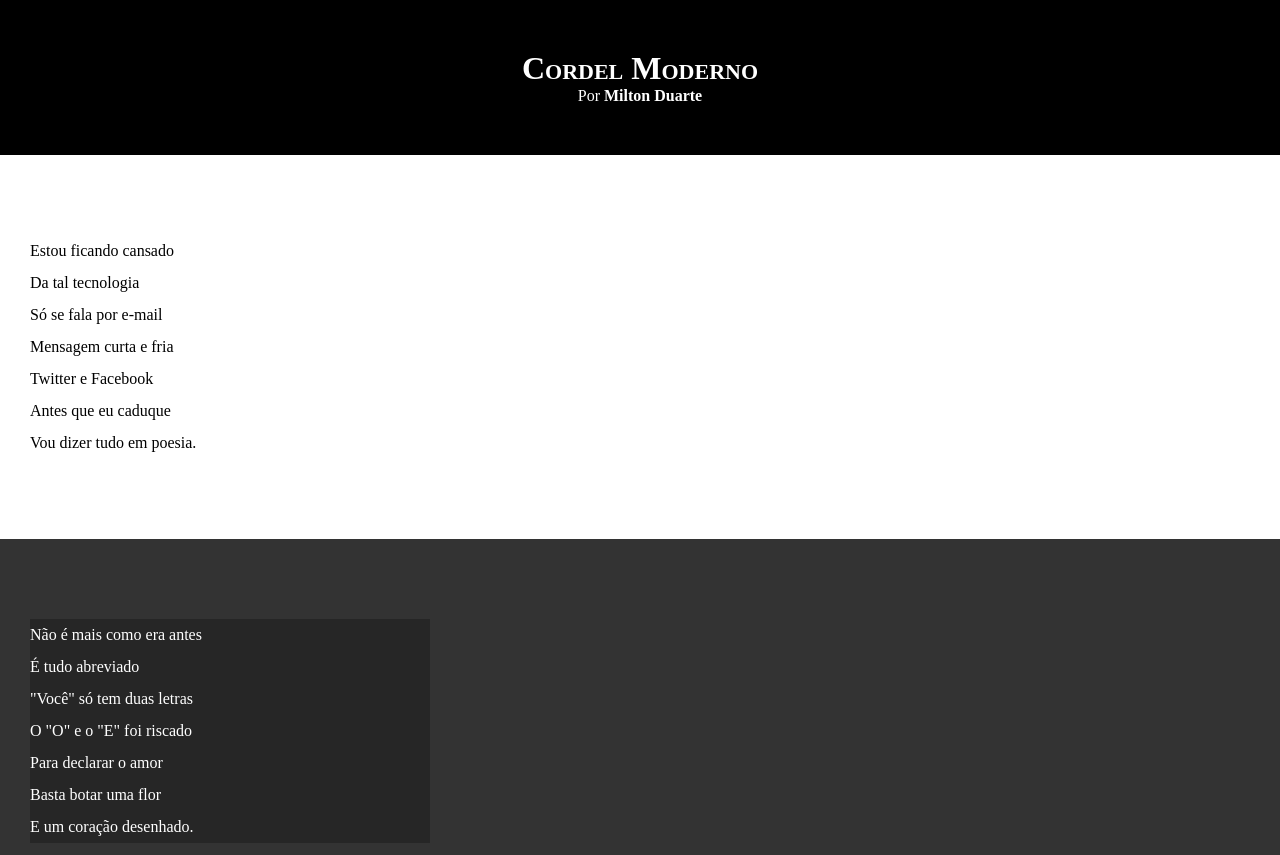
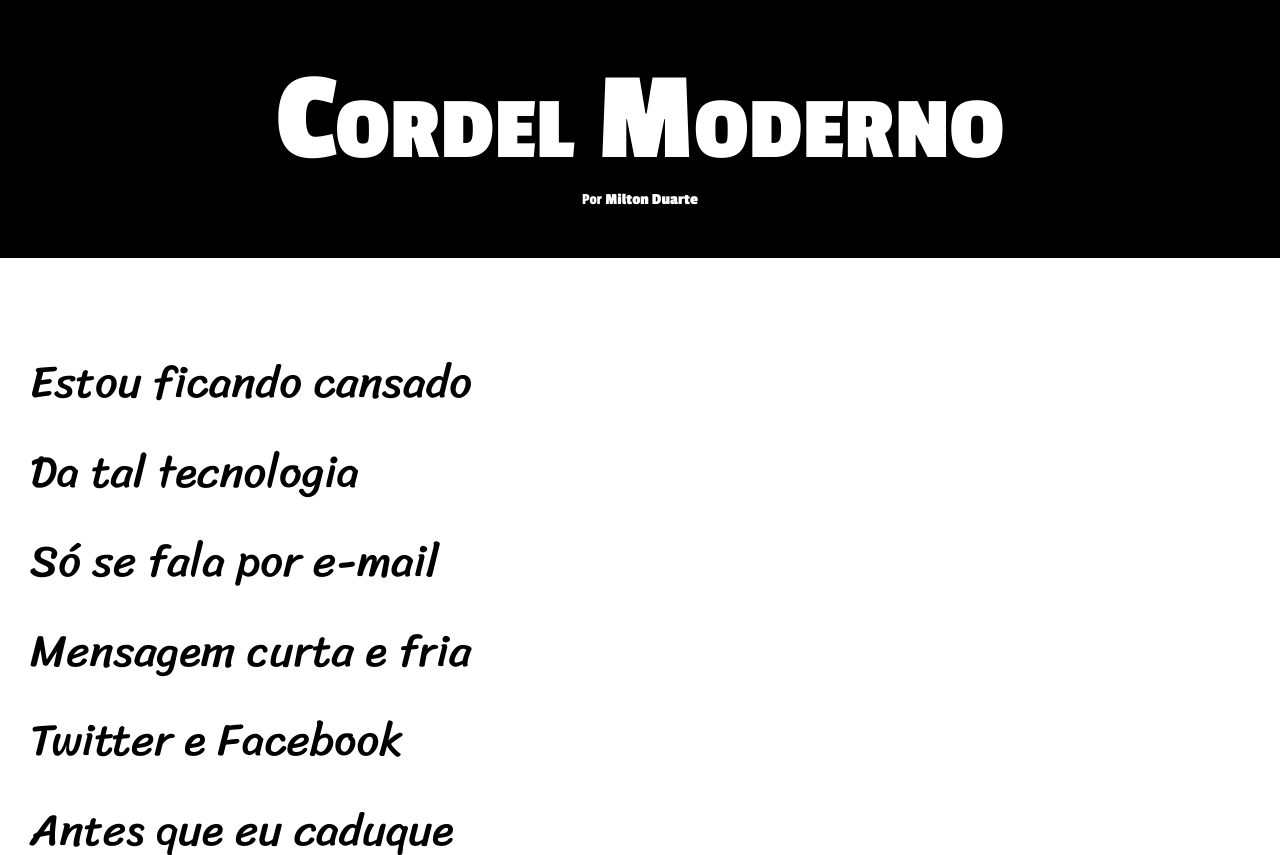
Before and after one commit to AlissonCastro0718/CursoEmVideo-HTML5-CSS3-3de5, a plain HTML site: page Capitulo20/index.html in a window 1280 px wide. Shown: the top 855 px of the page. Drawn offline with Linux system fonts and the light colour scheme.

Commit message:
atualização de estilo

```diff
--- a/Capitulo20/estilo/style.css
+++ b/Capitulo20/estilo/style.css
@@ -1,4 +1,14 @@
 @charset "UTF-8";
+
+@import url('https://fonts.googleapis.com/css2?family=Passion+One:wght@400;700;900&display=swap');
+
+@import url('https://fonts.googleapis.com/css2?family=Sriracha&display=swap');
+
+:root{
+    --FONTE1: Verdana, Geneva, Tahoma, sans-serif;
+    --FONTE2:'Passion One', cursive;
+    --FONTE3:'Sriracha', cursive;
+}
 
 *{
     margin: 0px;
@@ -8,17 +18,20 @@
 html,body{
     min-height: 100vh;
     background-color: darkgray;
+    font-family: var(--FONTE1);
 }
 
 header{
     color: white;
     background-color: black;
     text-align: center;
+    font-family: var(--FONTE2);
 }
 
 header >h1{
   padding-top: 50px;
   font-variant: small-caps;
+  font-size: 10vw;
 }
 
 header >p{
@@ -40,6 +53,9 @@ padding-top:10vh ;
 padding-bottom:10vh ;
 line-height: 2em;
 padding-left: 30px;
+font-family: var(--FONTE3);
+font-size: 2em;
+font-size: 3.5vw;
 }
 
 section.normal{
@@ -53,8 +69,9 @@ section.imagem{
 }
 
 .imagem>p{
-    width: 400px;
-background-color: rgba(0, 0, 0, 0.253);
+    display: inline-block;
+    padding: 5px;
+    background-color: rgba(0, 0, 0, 0.253);
 }
 
 footer{
```
